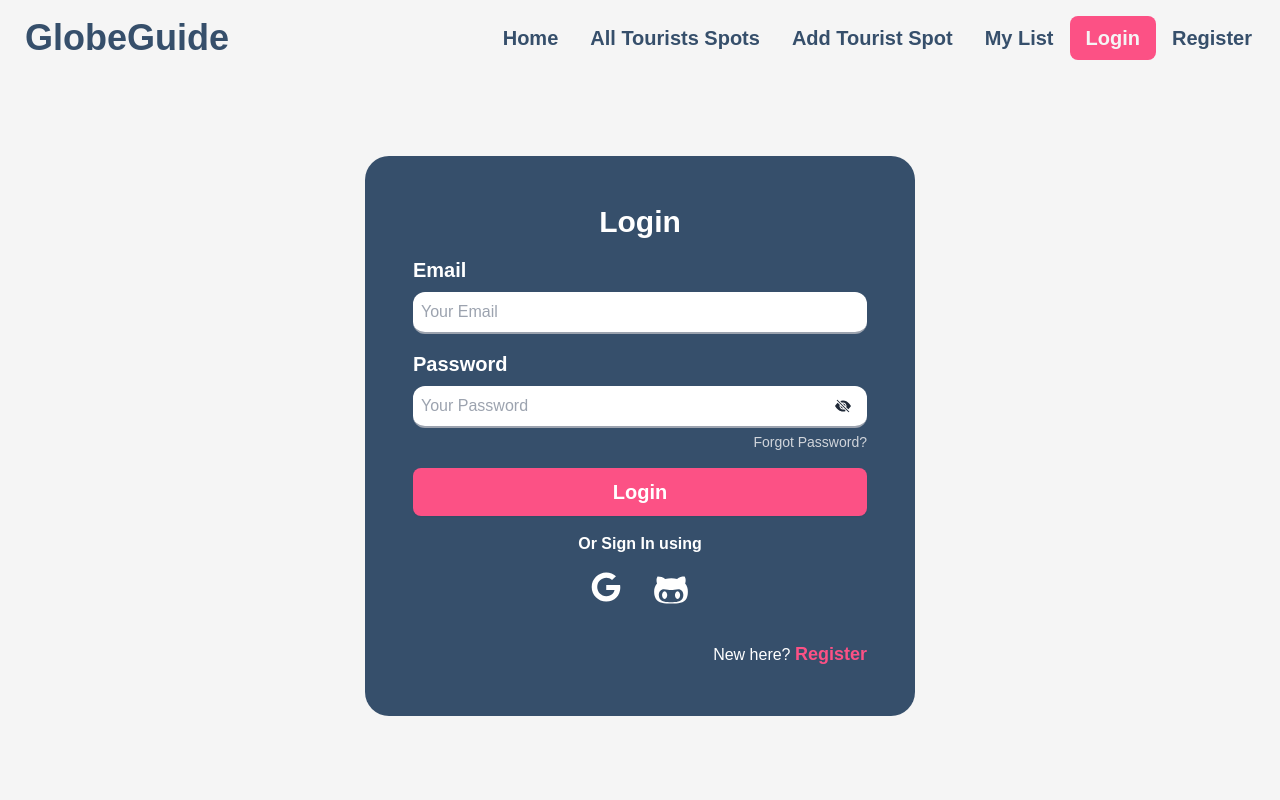
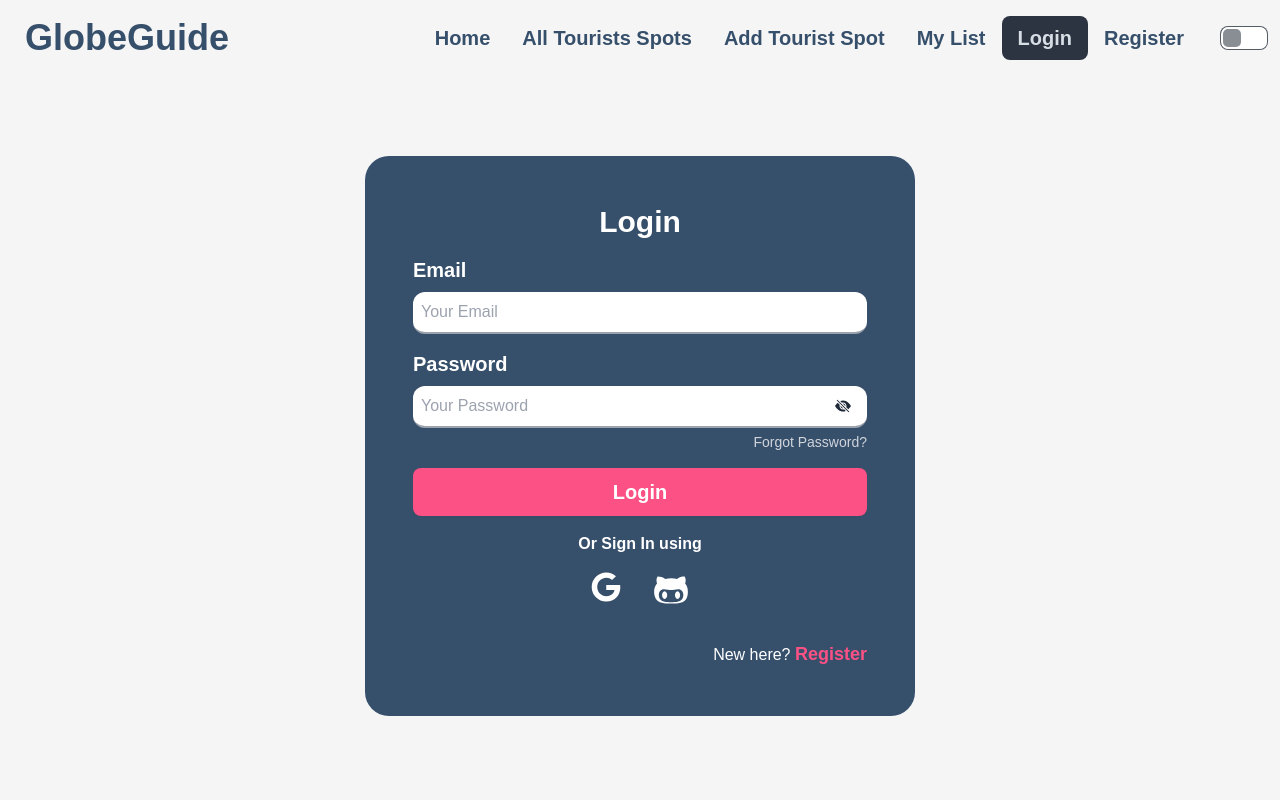
Before and after one commit to GaziFayaz/Tourism-Management-Website-Client, a React (Vite) app: page /login in a window 1280 px wide. Shown: the top 800 px of the page. Built offline with nearby package versions, Linux system fonts and the light colour scheme; no server answers.

Commit message:
theme switch functionality

```diff
--- a/src/Components/Navbar/Navbar.jsx
+++ b/src/Components/Navbar/Navbar.jsx
@@ -2,11 +2,25 @@ import { useContext } from "react";
 import { Link, NavLink } from "react-router-dom";
 import { CgProfile } from "react-icons/cg";
 import { AuthContext } from "../../Providers/AuthProvider";
+import { ThemeContext } from "../../Providers/ThemeProvider";
 
 const Navbar = () => {
+	const { theme, setTheme } = useContext(ThemeContext);
 	const { user, loading, logout } = useContext(AuthContext);
 	console.log("user", user);
-	const activeLinkAttr = "bg-accent-pink text-bg-light";
+	const activeLinkAttr = `bg-accent-pink ${
+		theme === " text-bg-light" ? "" : "bg"
+	} `;
+
+	const handleTheme = () => {
+		if (theme === "light") {
+			setTheme("dark");
+			localStorage.setItem("theme", "dark");
+		} else {
+			setTheme("light");
+			localStorage.setItem("theme", "light");
+		}
+	};
 
 	if (loading) {
 		return <div className="navbar"></div>;
@@ -17,7 +31,8 @@ const Navbar = () => {
 			<li className="h-full">
 				<NavLink
 					to="/"
-					className={({ isActive }) => (isActive ? activeLinkAttr : "")}
+					className={`${({ isActive }) =>
+						isActive ? activeLinkAttr : ""} focus:text-white`}
 				>
 					Home
 				</NavLink>
@@ -25,7 +40,8 @@ const Navbar = () => {
 			<li className="h-full">
 				<NavLink
 					to="/all-tourist-spots"
-					className={({ isActive }) => (isActive ? activeLinkAttr : "")}
+					className={`${({ isActive }) =>
+						isActive ? activeLinkAttr : ""} focus:text-white`}
 				>
 					All Tourists Spots
 				</NavLink>
@@ -33,7 +49,8 @@ const Navbar = () => {
 			<li className="h-full">
 				<NavLink
 					to="/add-tourist-spot"
-					className={({ isActive }) => (isActive ? activeLinkAttr : "")}
+					className={`${({ isActive }) =>
+					isActive ? activeLinkAttr : ""} focus:text-white`}
 				>
 					Add Tourist Spot
 				</NavLink>
@@ -41,7 +58,8 @@ const Navbar = () => {
 			<li className="h-full">
 				<NavLink
 					to={`/user-tourist-spots/${user?.uid}`}
-					className={({ isActive }) => (isActive ? activeLinkAttr : "")}
+					className={`${({ isActive }) =>
+						isActive ? activeLinkAttr : ""} focus:text-white`}
 				>
 					My List
 				</NavLink>
@@ -51,15 +69,15 @@ const Navbar = () => {
 
 	return (
 		<div className="navbar mb-6 lg:mb-20">
-			<div className="navbar-start">
+			<div className="navbar-start w-auto">
 				<div className="dropdown">
-					<div tabIndex={0} role="button" className="btn btn-ghost lg:hidden">
+					<div tabIndex={0} role="button" className="btn btn-ghost lg:hidden ">
 						<svg
 							xmlns="http://www.w3.org/2000/svg"
 							className="h-5 w-5"
-							fill="none"
+							fill=""
 							viewBox="0 0 24 24"
-							stroke="currentColor"
+							stroke={`${theme === "light" ? "currentColor" : "white"}`}
 						>
 							<path
 								strokeLinecap="round"
@@ -99,9 +117,8 @@ const Navbar = () => {
 								<li className="h-full">
 									<NavLink
 										to="/login"
-										className={({ isActive }) =>
-											isActive ? activeLinkAttr : ""
-										}
+										className={`${({ isActive }) =>
+											isActive ? activeLinkAttr : ""} focus:text-white`}
 									>
 										Login
 									</NavLink>
@@ -109,32 +126,49 @@ const Navbar = () => {
 								<li className="h-full">
 									<NavLink
 										to="/register"
-										className={({ isActive }) =>
-											isActive ? activeLinkAttr : ""
-										}
+										className={`${({ isActive }) =>
+											isActive ? activeLinkAttr : ""} focus:text-white`}
 									>
 										Register
 									</NavLink>
 								</li>
 							</>
 						)}
+						<li className="ml-5">
+							<input
+								onClick={handleTheme}
+								type="checkbox"
+								className="toggle"
+								checked={theme === "light" ? false : true}
+							/>
+						</li>
 					</ul>
 				</div>
 				<Link
 					to={"/"}
-					className="btn btn-ghost text-4xl text-accent-dark-blue font-extrabold"
+					className={`btn btn-ghost text-4xl ${
+						theme === "light" ? "text-accent-dark-blue" : "text-accent-pink"
+					} font-extrabold`}
 				>
 					GlobeGuide
 				</Link>
 			</div>
-			<div className="navbar-center hidden lg:flex">
-				<ul className="menu menu-horizontal px-1 text-xl font-bold text-accent-dark-blue h-full items-center">
+			<div className="navbar-end w-full hidden lg:flex">
+				<ul
+					className={`menu menu-horizontal px-1 text-xl font-bold ${
+						theme === "light" ? "text-accent-dark-blue" : "text-accent-pink"
+					} h-full items-center`}
+				>
 					{routeItems}
 					{user ? (
 						<>
 							<Link
 								to={"/"}
-								className="underline text-accent-dark-blue  text-xl font-bold px-4 py-2"
+								className={`underline ${
+									theme === "light"
+										? "text-accent-dark-blue"
+										: "text-accent-pink"
+								}  text-xl font-bold px-4 py-2`}
 								onClick={() => logout()}
 							>
 								Logout
@@ -154,7 +188,8 @@ const Navbar = () => {
 							<li className="h-full">
 								<NavLink
 									to="/login"
-									className={({ isActive }) => (isActive ? activeLinkAttr : "")}
+									className={`${({ isActive }) =>
+										isActive ? activeLinkAttr : ""} focus:text-white`}
 								>
 									Login
 								</NavLink>
@@ -162,13 +197,22 @@ const Navbar = () => {
 							<li className="h-full">
 								<NavLink
 									to="/register"
-									className={({ isActive }) => (isActive ? activeLinkAttr : "")}
+									className={`${({ isActive }) =>
+										isActive ? activeLinkAttr : ""} focus:text-white`}
 								>
 									Register
 								</NavLink>
 							</li>
 						</>
 					)}
+					<li className="ml-5">
+						<input
+							onClick={handleTheme}
+							type="checkbox"
+							className="toggle"
+							checked={theme === "light" ? false : true}
+						/>
+					</li>
 				</ul>
 			</div>
 		</div>
--- a/src/Components/Stats/Stats.jsx
+++ b/src/Components/Stats/Stats.jsx
@@ -1,6 +1,8 @@
-import { useEffect, useState } from "react";
+import { useContext, useEffect, useState } from "react";
+import { ThemeContext } from "../../Providers/ThemeProvider";
 
 const Stats = () => {
+	const { theme, setTheme } = useContext(ThemeContext);
 	useEffect(() => {
 		fetch("http://localhost:5000/tourist-spots-count")
 			.then((res) => res.json())
@@ -19,20 +21,20 @@ const Stats = () => {
 	const [countryCount, setCountryCount] = useState(0);
   const [userCount, setUserCount] = useState(0);
 	return (
-		<div className="stats stats-vertical lg:stats-horizontal shadow w-full">
+		<div className={`stats stats-vertical lg:stats-horizontal shadow ${theme === "light" ? "bg-white" : "bg-accent-dark-blue"} w-full`}>
 			<div className="stat place-items-center">
 				<div className="stat-title text-lg font-semibold text-accent-pink">Total Tourist Spots</div>
-				<div className="stat-value text-6xl">{touristSpotCount}</div>
+				<div className={`stat-value ${theme === "light" ? "" : "text-white"}  text-6xl`}>{touristSpotCount}</div>
 			</div>
 
 			<div className="stat place-items-center">
 				<div className="stat-title text-lg font-semibold text-accent-pink">Total Countries</div>
-				<div className="stat-value text-6xl">{countryCount}</div>
+				<div className={`stat-value ${theme === "light" ? "" : "text-white"}  text-6xl`}>{countryCount}</div>
 			</div>
 
 			<div className="stat place-items-center">
 				<div className="stat-title text-lg font-semibold text-accent-pink">Active Users</div>
-				<div className="stat-value text-6xl">{userCount}</div>
+				<div className={`stat-value ${theme === "light" ? "" : "text-white"}  text-6xl`}>{userCount}</div>
 			</div>
 		</div>
 	);
--- a/src/Layout/Root.jsx
+++ b/src/Layout/Root.jsx
@@ -3,11 +3,41 @@ import { ToastContainer } from "react-toastify";
 import "react-toastify/dist/ReactToastify.css";
 import Navbar from "../Components/Navbar/Navbar";
 import Footer from "../Components/Footer/Footer";
+import { useContext, useEffect, useState } from "react";
+import { ThemeContext } from "../Providers/ThemeProvider";
 
 const Root = () => {
+	const { theme,setTheme } = useContext(ThemeContext)
+	const [loading, setLoading] = useState(true);
+	useEffect(() => {
+		console.log("initial theme", theme);
+		if (!localStorage.getItem("theme")) {
+			localStorage.setItem("theme", theme);
+			// setTheme("light");
+			setLoading(false);
+		}
+		if (localStorage.getItem("theme") === "dark") {
+			setTheme("dark");
+			setLoading(false);
+		} else {
+			setTheme("light");
+			setLoading(false);
+		}
+	}, [theme]);
+
+	if (loading) {
+		return <div className="w-full bg-black h-screen"></div>;
+	}
+
 	return (
-		<div className="font-poppins min-h-screen flex flex-col justify-between bg-bg-light">
-			<Navbar></Navbar>
+		<div
+			className={`font-poppins min-h-screen flex flex-col justify-between
+			${
+				theme === "light" ? "bg-bg-light" : "bg-gray-800"
+			}
+			`}
+		>
+			<Navbar theme={[theme, setTheme]}></Navbar>
 			<div className="mx-6 md:mx-12 lg:mx-32">
 				<Outlet></Outlet>
 				<ToastContainer />
--- /dev/null
+++ b/src/Providers/ThemeProvider.jsx
@@ -0,0 +1,15 @@
+import { createContext, useState } from "react";
+
+export const ThemeContext = createContext(null)
+const ThemeProvider = ({children}) => {
+  const [theme, setTheme] = useState('light')
+  const themeInfo = {
+    theme,
+    setTheme
+  }
+  return (
+    <ThemeContext.Provider value={themeInfo}>{children}</ThemeContext.Provider>
+  );
+}
+
+export default ThemeProvider;
--- a/src/main.jsx
+++ b/src/main.jsx
@@ -5,12 +5,15 @@ import "./index.css";
 import { RouterProvider } from "react-router-dom";
 import { router } from "./Routes/Routes.jsx";
 import AuthProvider from "./Providers/AuthProvider.jsx";
+import ThemeProvider from "./Providers/ThemeProvider.jsx";
 
 ReactDOM.createRoot(document.getElementById("root")).render(
 	<React.StrictMode>
 		<HelmetProvider>
 			<AuthProvider>
-				<RouterProvider router={router}></RouterProvider>
+				<ThemeProvider>
+					<RouterProvider router={router}></RouterProvider>
+				</ThemeProvider>
 			</AuthProvider>
 		</HelmetProvider>
 	</React.StrictMode>
```
